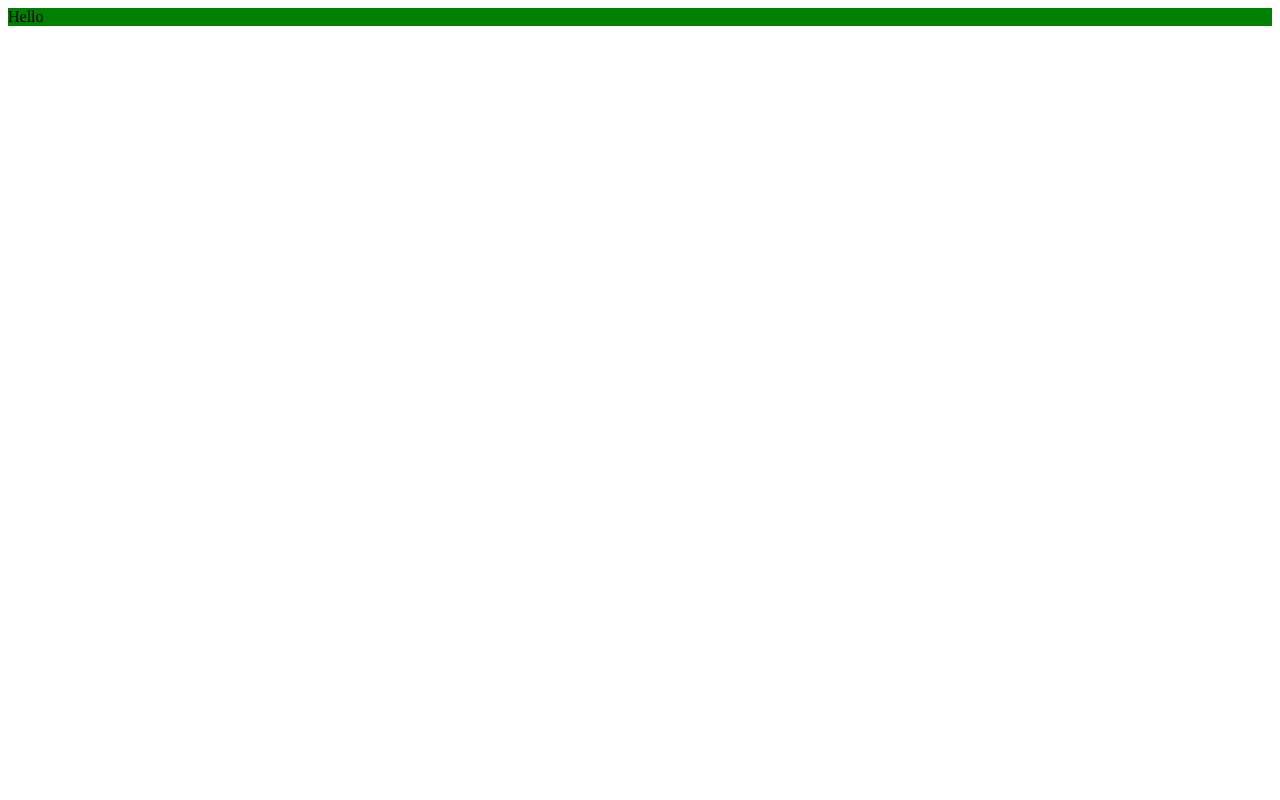
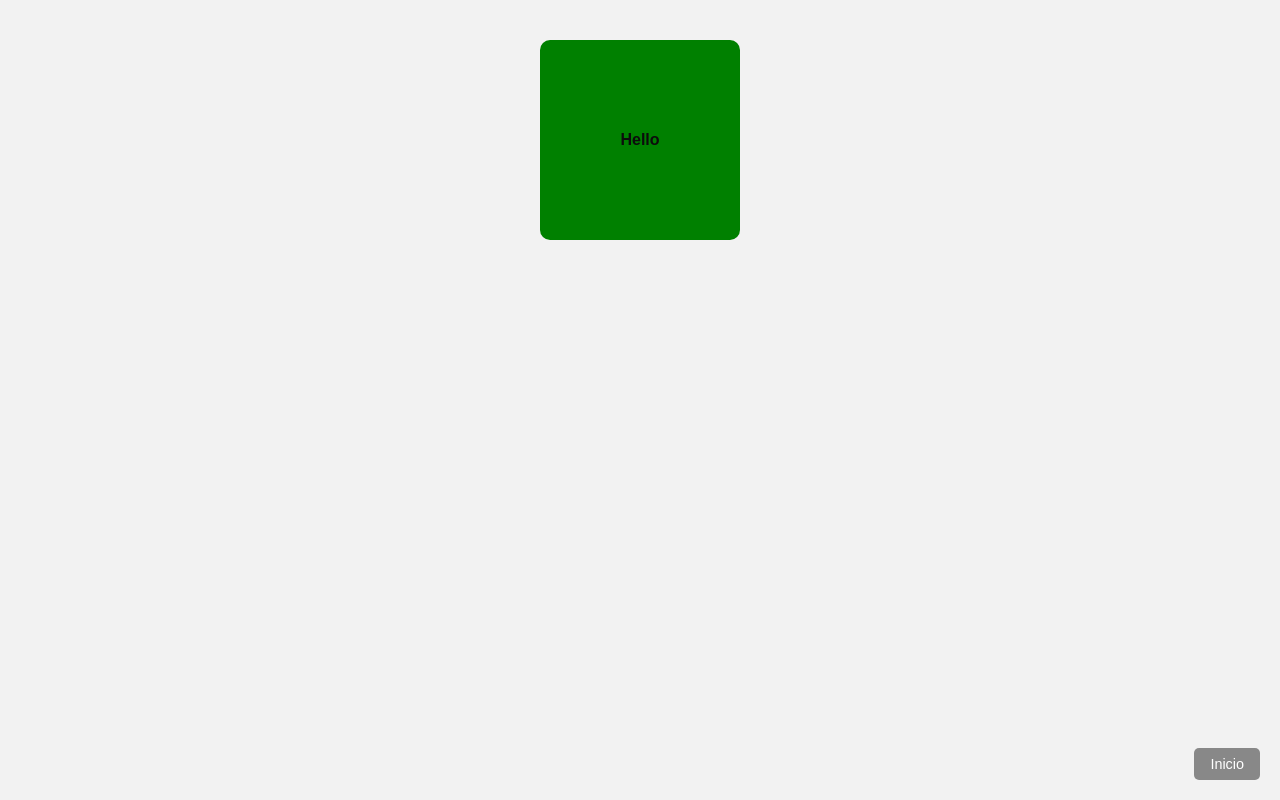
Before and after one commit to Mariel0327-hub/desafio3-JS, a plain HTML site: page 3_pintar_html/index.html in a window 1280 px wide. Drawn offline with Linux system fonts and the light colour scheme.

Commit message:
agregue boton de retorno al inicio

```diff
--- a/3_pintar_html/index.html
+++ b/3_pintar_html/index.html
@@ -1,13 +1,44 @@
 <!DOCTYPE html>
 <html lang="es">
 <head>
-    <meta charset="UTF-8">
-    <meta name="viewport" content="width=device-width, initial-scale=1.0">
+  <meta charset="UTF-8">
+  <meta name="viewport" content="width=device-width, initial-scale=1.0">
   <title>Ejercicio 3</title>
+  <style>
+    body {
+      font-family: sans-serif;
+      background-color: #f2f2f2;
+      padding: 2rem;
+      text-align: center;
+    }
+    #ele1 {
+      width: 200px;
+      height: 200px;
+      background-color: green;
+      margin: 0 auto;
+      line-height: 200px;
+      color: rgb(12, 12, 12);
+      font-weight: bold;
+      border-radius: 10px;
+    }
+    .boton-retorno {
+      position: fixed;
+      bottom: 20px;
+      right: 20px;
+      padding: 0.5rem 1rem;
+      background-color: #888;
+      color: white;
+      text-decoration: none;
+      border-radius: 5px;
+      font-size: 0.9rem;
+    }
+  </style>
 </head>
 <body>
   <div id="ele1">Hello</div>
 
   <script src="assets/js/script.js"></script>
+
+  <a href="../index.html" class="boton-retorno">Inicio</a>
 </body>
 </html>
```
Also changed, not shown: 1_funciones/index.html (+32 -3 lines), 2_arrow/index.html (+27 -2 lines), 4_colores_html/index.html (+26 -3 lines).
